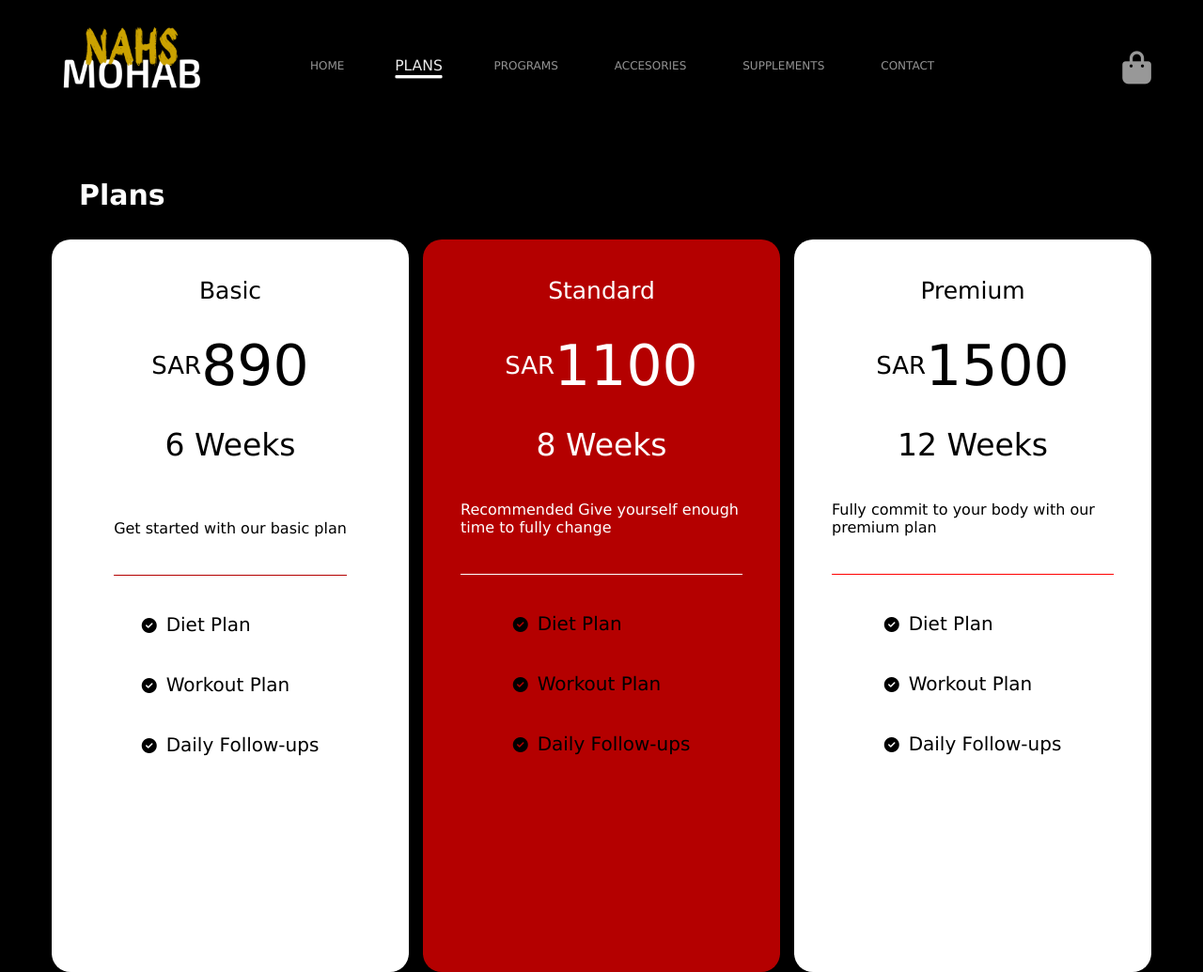
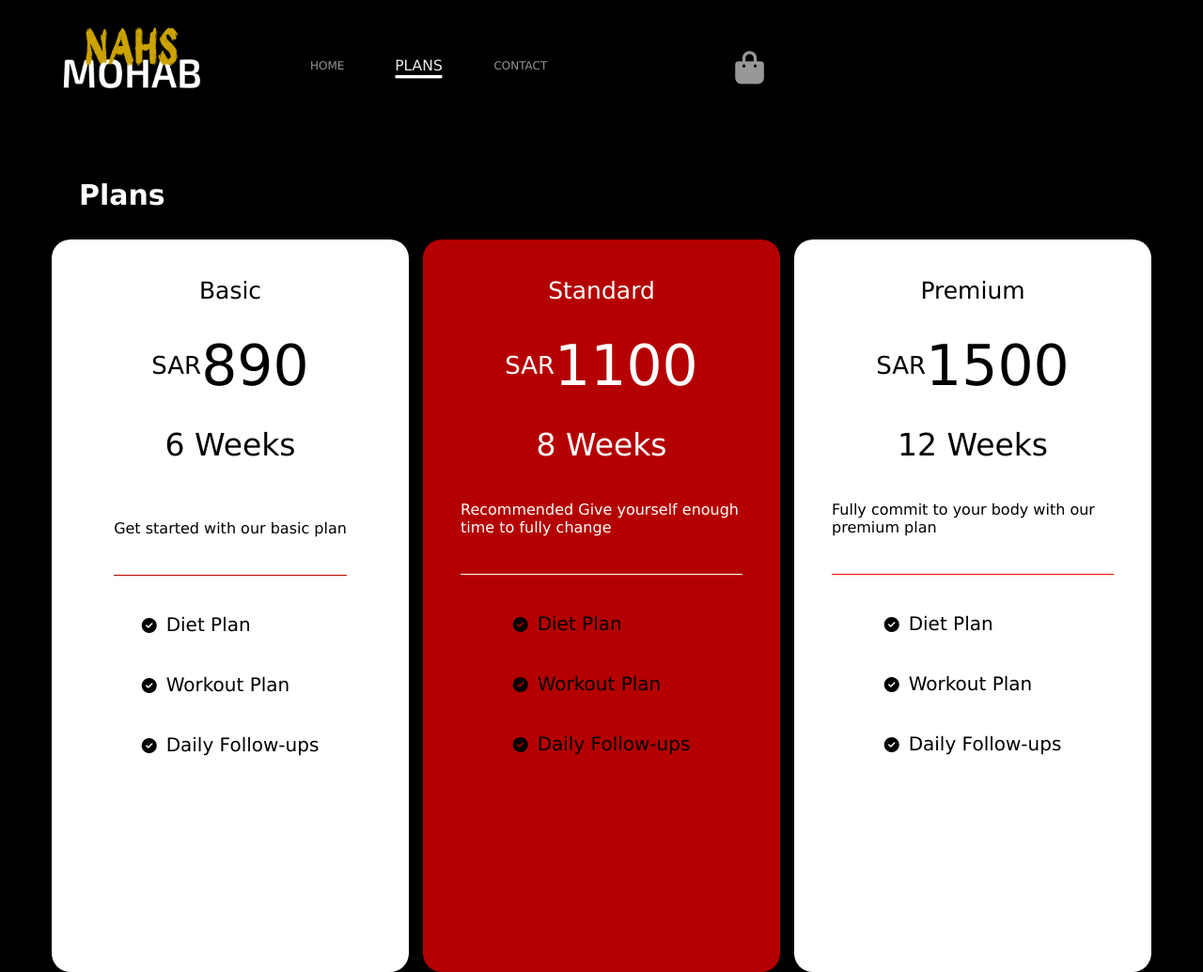
Before and after one commit to MOHABNAHS/gym-mohabnahs, a plain HTML site: page plans.html in a window 1280 px wide. Shown: the whole page at 94% size. Drawn offline with Linux system fonts and the light colour scheme.

Commit message:
Refactor plans.html to remove duplicates
Removed duplicate sections and adjusted navigation items.

```diff
--- a/plans.html
+++ b/plans.html
@@ -17,9 +17,6 @@
       <nav>
         <p><a href="index.html">HOME</a></p>
         <p class="plans">PLANS</p>
-        <p>PROGRAMS</p>
-        <p>ACCESORIES</p>
-        <p>SUPPLEMENTS</p>
         <p>CONTACT</p>
       </nav>
       <div class="bagDiv">
```
